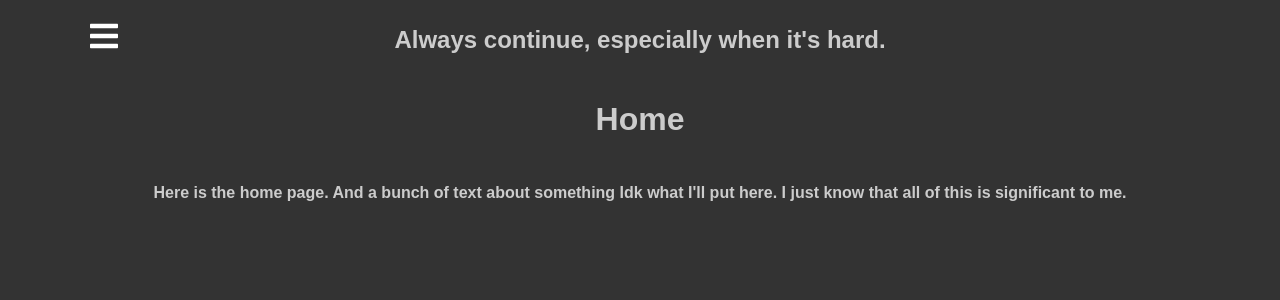
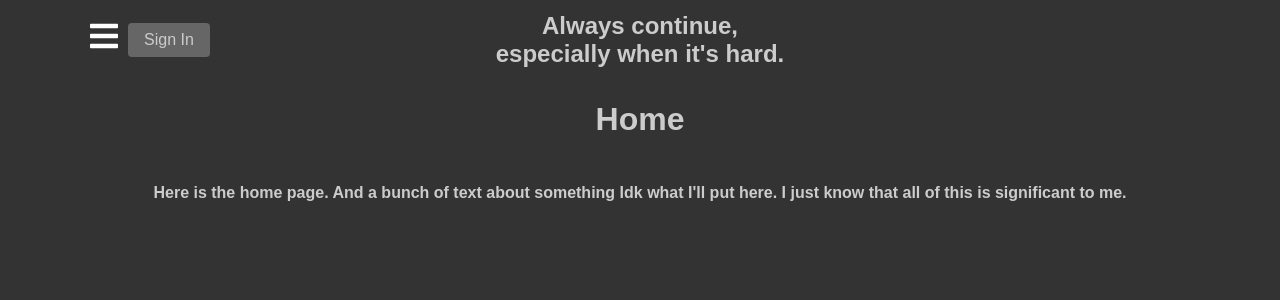
Before and after one commit to staythepath/task, a React (Create React App) app: page / in a window 1280 px wide. Shown: the top 300 px of the page. Built offline with nearby package versions, Linux system fonts and the light colour scheme; no server answers.

Commit message:
almost a working app

```diff
--- a/src/components/Navbar.js
+++ b/src/components/Navbar.js
@@ -1,26 +1,59 @@
-import React, { useState } from "react";
+import React, { useState, useEffect } from "react";
 import * as FaIcons from "react-icons/fa";
 import * as AiIcons from "react-icons/ai";
 import { Link } from "react-router-dom";
 import { SidebarData } from "./SidebarData";
 import "./Navbar.css";
 import { IconContext } from "react-icons";
+import Auth from "./Auth";
+
 
 function Navbar() {
   const [sidebar, setSidebar] = useState(false);
+  const [showAuth, setShowAuth] = useState(false);
 
   const showSidebar = () => setSidebar(!sidebar);
+  const handleShowAuth = (e) => {
+    e.stopPropagation();
+    setShowAuth(true);
+  };
+
+  useEffect(() => {
+    const handleOutsideClick = (e) => {
+      if (showAuth) {
+        handleCloseAuth(e);
+      }
+    }
+
+    document.addEventListener('click', handleOutsideClick);
+    return () => {
+      document.removeEventListener('click', handleOutsideClick);
+    }
+  }, [showAuth]);
+
+  const handleCloseAuth = (e) => {
+    e.stopPropagation();
+    setShowAuth(false);
+  };
 
   return (
     <>
       <IconContext.Provider value={{ color: "#fff" }}>
-        <div className="navbar">
+        <div className="navbar" >
           <Link to="#" className="menu-bars">
             <FaIcons.FaBars onClick={showSidebar} />
           </Link>
           <h2 className="navbar-logo">
-            Always continue, especially when it's hard.
+            Always continue,<br/> especially when it's hard.
           </h2>
+          <button onClick={handleShowAuth} className="auth-button">Sign In</button>
+          {showAuth && (
+            <div onClick={e => e.stopPropagation()} className={showAuth ? "auth-modal show" : "auth-modal"}>
+
+              <Auth />
+            </div>
+          )}
+
         </div>
         <nav className={sidebar ? "nav-menu active" : "nav-menu"}>
           <ul className="nav-menu-items" onClick={showSidebar}>
```
